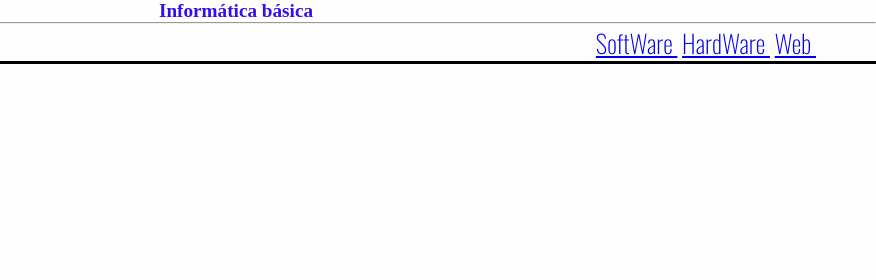
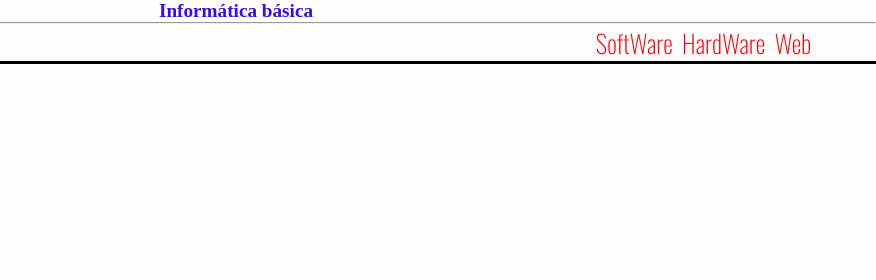
Before and after one commit to AlexseySilva/projeto3, a plain HTML site: page index.html in a window 1280 px wide. Shown: the top 280 px of the page, 404-1280 px from the left. Drawn offline with nearby package versions, Linux system fonts and the light colour scheme.

Commit message:
mudancaDeCor

```diff
--- a/css/style.css
+++ b/css/style.css
@@ -53,12 +53,17 @@ li {
     font-size: 25px;
     font-family: 'Oswald', sans-serif;
 }
-
+#meu_menu a{
+    text-decoration: none;
+    color: #ff0000;
+}
+#meu_menu a:hover{
+    text-decoration: none;
+    color: #3f0aed;
+}
 /*########################### Software ########################################## */
 
-#sistema{
 
-}
 
 
 
```
